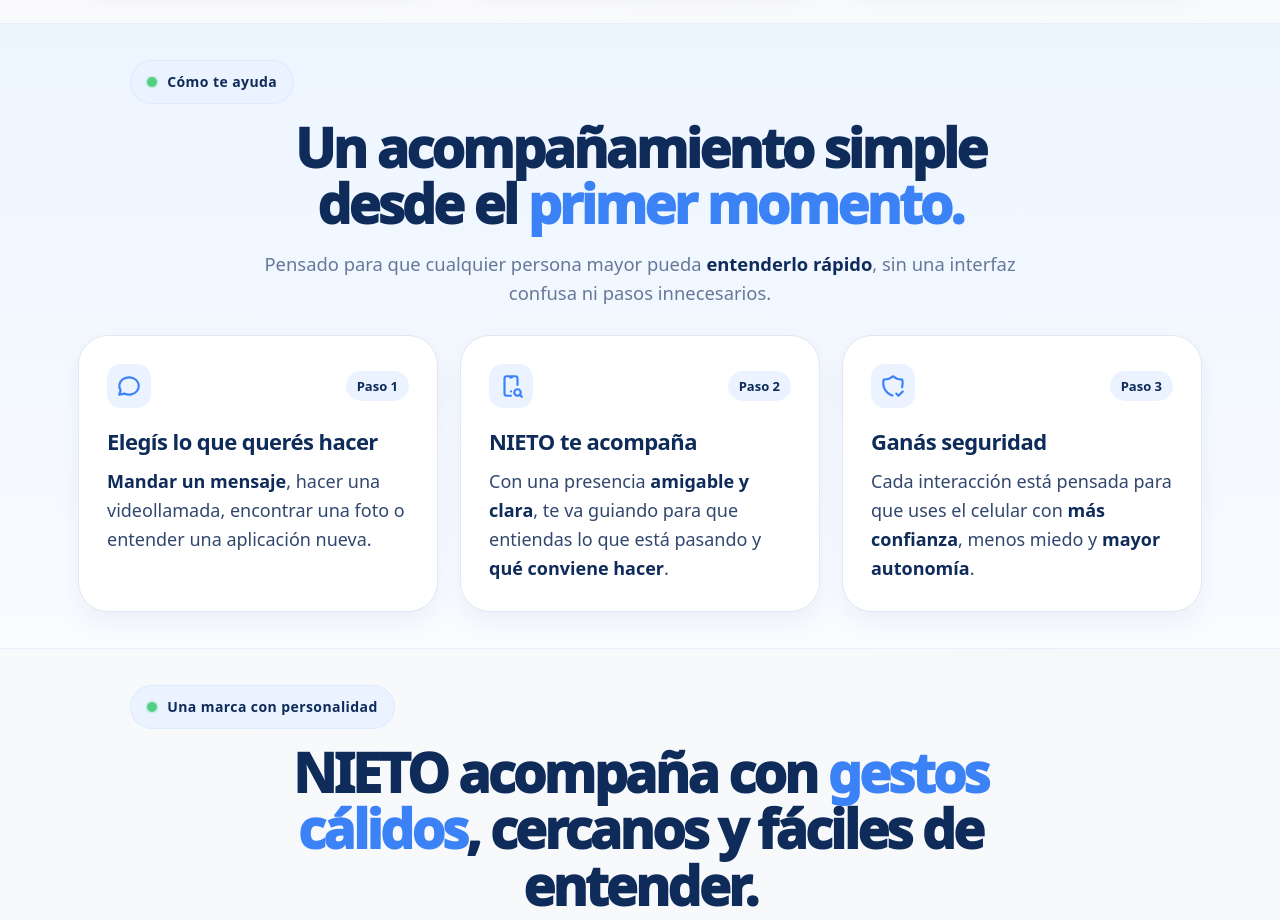
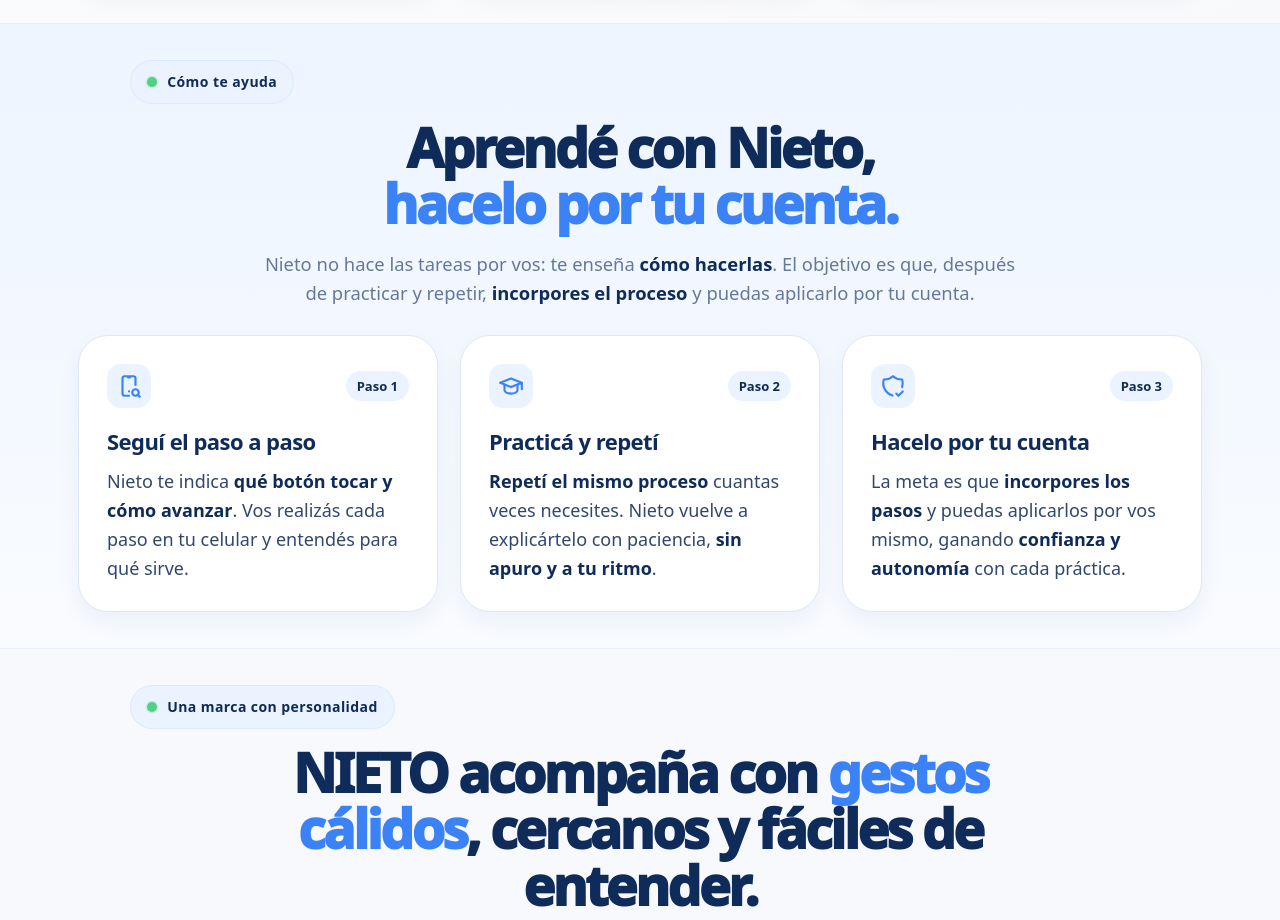
Before and after one commit to tavanofede-png/copiloto-digital-android, a website: page web/index.html in a window 1280 px wide. Shown: the part 1740-2660 px from the top of the page. Drawn offline with Linux system fonts and the light colour scheme.

Commit message:
Focus Como te ayuda on guided practice and independence

```diff
--- a/web/assets/site.css
+++ b/web/assets/site.css
@@ -130,6 +130,7 @@
     .ui-icon-box .ui-icon{width:26px;height:26px}
     .ui-icon[data-icon=message]{--ui-icon:url("icons/message-circle.svg")}
     .ui-icon[data-icon=screen]{--ui-icon:url("icons/device-mobile-search.svg")}
+    .ui-icon[data-icon=learn]{--ui-icon:url("icons/school.svg")}
     .ui-icon[data-icon=confidence]{--ui-icon:url("icons/shield-check.svg")}
     .ui-icon[data-icon=smile]{--ui-icon:url("icons/mood-smile.svg")}
     .ui-icon[data-icon=grid]{--ui-icon:url("icons/layout-grid.svg")}
--- a/web/index.html
+++ b/web/index.html
@@ -124,24 +124,24 @@
       <div class="wrap">
         <div class="section-eyebrow"><span class="eyebrow">Cómo te ayuda</span></div>
         <div class="section-head">
-          <h2 id="how-title">Un acompañamiento simple desde el <span class="accent">primer momento.</span></h2>
-          <p>Pensado para que cualquier persona mayor pueda <strong>entenderlo rápido</strong>, sin una interfaz confusa ni pasos innecesarios.</p>
+          <h2 id="how-title">Aprendé con Nieto,<br /><span class="accent">hacelo por tu cuenta.</span></h2>
+          <p>Nieto no hace las tareas por vos: te enseña <strong>cómo hacerlas</strong>. El objetivo es que, después de practicar y repetir, <strong>incorpores el proceso</strong> y puedas aplicarlo por tu cuenta.</p>
         </div>
         <div class="steps-grid">
           <article class="step-card" aria-labelledby="step-choose-title">
-            <div class="step-top"><span class="ui-icon-box"><i class="ui-icon" data-icon="message" aria-hidden="true"></i></span><span class="step-number">Paso 1</span></div>
-            <h3 id="step-choose-title">Elegís lo que querés hacer</h3>
-            <p><strong>Mandar un mensaje</strong>, hacer una videollamada, encontrar una foto o entender una aplicación nueva.</p>
+            <div class="step-top"><span class="ui-icon-box"><i class="ui-icon" data-icon="screen" aria-hidden="true"></i></span><span class="step-number">Paso 1</span></div>
+            <h3 id="step-choose-title">Seguí el paso a paso</h3>
+            <p>Nieto te indica <strong>qué botón tocar y cómo avanzar</strong>. Vos realizás cada paso en tu celular y entendés para qué sirve.</p>
           </article>
           <article class="step-card" aria-labelledby="step-guide-title">
-            <div class="step-top"><span class="ui-icon-box"><i class="ui-icon" data-icon="screen" aria-hidden="true"></i></span><span class="step-number">Paso 2</span></div>
-            <h3 id="step-guide-title">NIETO te acompaña</h3>
-            <p>Con una presencia <strong>amigable y clara</strong>, te va guiando para que entiendas lo que está pasando y <strong>qué conviene hacer</strong>.</p>
+            <div class="step-top"><span class="ui-icon-box"><i class="ui-icon" data-icon="learn" aria-hidden="true"></i></span><span class="step-number">Paso 2</span></div>
+            <h3 id="step-guide-title">Practicá y repetí</h3>
+            <p><strong>Repetí el mismo proceso</strong> cuantas veces necesites. Nieto vuelve a explicártelo con paciencia, <strong>sin apuro y a tu ritmo</strong>.</p>
           </article>
           <article class="step-card" aria-labelledby="step-confidence-title">
             <div class="step-top"><span class="ui-icon-box"><i class="ui-icon" data-icon="confidence" aria-hidden="true"></i></span><span class="step-number">Paso 3</span></div>
-            <h3 id="step-confidence-title">Ganás seguridad</h3>
-            <p>Cada interacción está pensada para que uses el celular con <strong>más confianza</strong>, menos miedo y <strong>mayor autonomía</strong>.</p>
+            <h3 id="step-confidence-title">Hacelo por tu cuenta</h3>
+            <p>La meta es que <strong>incorpores los pasos</strong> y puedas aplicarlos por vos mismo, ganando <strong>confianza y autonomía</strong> con cada práctica.</p>
           </article>
         </div>
       </div>
```
Also changed, not shown: docs/WEB-CHANGELOG.md (+7 -0 lines).
